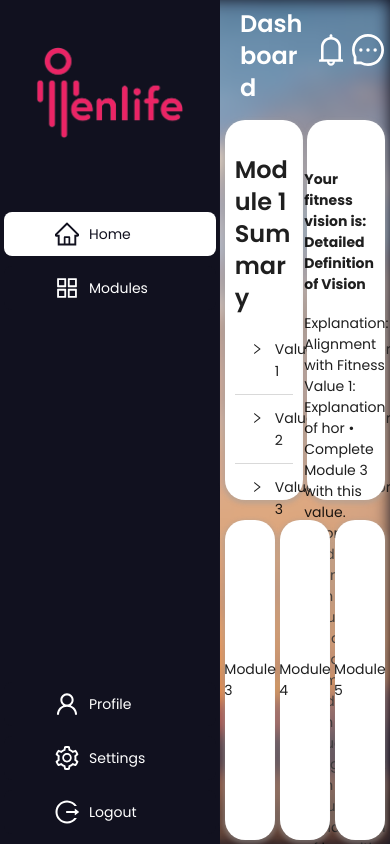
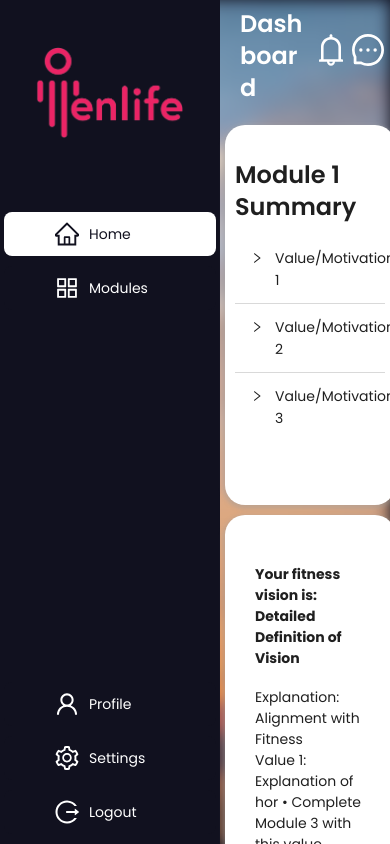
Before and after one commit to faheembs/enlife-frontend, a React (Create React App) app: page /login in a window 390 px wide. Both pictures are taken after typing "name@example.com", "Sample123" into the empty fields and a click on the button "Sign In". Shown: the top 844 px of the page. Built offline with nearby package versions, Linux system fonts and the light colour scheme; a web font is replaced by a local one.

Commit message:
responsivness fix

```diff
--- a/src/Components/AppSidebar/AppSidebar.css
+++ b/src/Components/AppSidebar/AppSidebar.css
@@ -9,7 +9,7 @@
 
   .collapsed-logo {
     margin-left: 27px;
-    width: 50px;
+    width: 40px;
     height: 50px;
   }
 
--- a/src/Components/AppSidebar/AppSidebar.tsx
+++ b/src/Components/AppSidebar/AppSidebar.tsx
@@ -100,7 +100,7 @@ const AppSidebar: React.FC<{
         backgroundColor: customTheme.palette.primary.main,
       }}
       width={220}
-      collapsedWidth={100}
+      collapsedWidth={80}
       collapsed={isCollapsed}
     >
       <div
--- a/src/Screens/Dashboard/Home/Home.tsx
+++ b/src/Screens/Dashboard/Home/Home.tsx
@@ -19,7 +19,8 @@ const Home: React.FC = () => {
         }}
       >
         <Col
-          span={11}
+          sm={11}
+          xs={24}
           className="moduleContainer"
           style={{
             width: "100%",
@@ -31,6 +32,8 @@ const Home: React.FC = () => {
             borderRadius: 20,
             boxShadow: "#9e9e9e73 0px 2px 4px 2px",
             padding: 10,
+            marginTop: "10px",
+            margin: "5px",
           }}
         >
           <Typography.Title level={3}>Module 1 Summary</Typography.Title>
@@ -40,7 +43,8 @@ const Home: React.FC = () => {
           />
         </Col>
         <Col
-          span={11}
+          sm={11}
+          xs={24}
           style={{
             width: "100%",
             backgroundColor: theme.palette.primary.light,
@@ -50,6 +54,8 @@ const Home: React.FC = () => {
             borderRadius: 20,
             boxShadow: "#9e9e9e73 0px 2px 4px 2px",
             padding: 10,
+            marginTop: "10px",
+            margin: "5px",
           }}
         >
           <div style={{ padding: 20 }}>
@@ -68,7 +74,8 @@ const Home: React.FC = () => {
       </Row>
       <Row justify="space-evenly" align="middle">
         <Col
-          span={7}
+          sm={7}
+          xs={24}
           style={{
             width: "100%",
             backgroundColor: theme.palette.primary.light,
@@ -78,12 +85,15 @@ const Home: React.FC = () => {
             height: 320,
             borderRadius: 20,
             boxShadow: "#9e9e9e73 0px 2px 4px 2px",
+            marginTop: "10px",
+            margin: "5px",
           }}
         >
           Module 3
         </Col>
         <Col
-          span={7}
+          sm={7}
+          xs={24}
           style={{
             width: "100%",
             backgroundColor: theme.palette.primary.light,
@@ -93,13 +103,16 @@ const Home: React.FC = () => {
             height: 320,
             borderRadius: 20,
             boxShadow: "#9e9e9e73 0px 2px 4px 2px",
+            marginTop: "10px",
+            margin: "5px",
           }}
         >
           {" "}
           Module 4
         </Col>
         <Col
-          span={7}
+          sm={7}
+          xs={24}
           style={{
             width: "100%",
             backgroundColor: theme.palette.primary.light,
@@ -109,6 +122,8 @@ const Home: React.FC = () => {
             height: 320,
             borderRadius: 20,
             boxShadow: "#9e9e9e73 0px 2px 4px 2px",
+            marginTop: "10px",
+            margin: "5px",
           }}
         >
           Module 5
```
